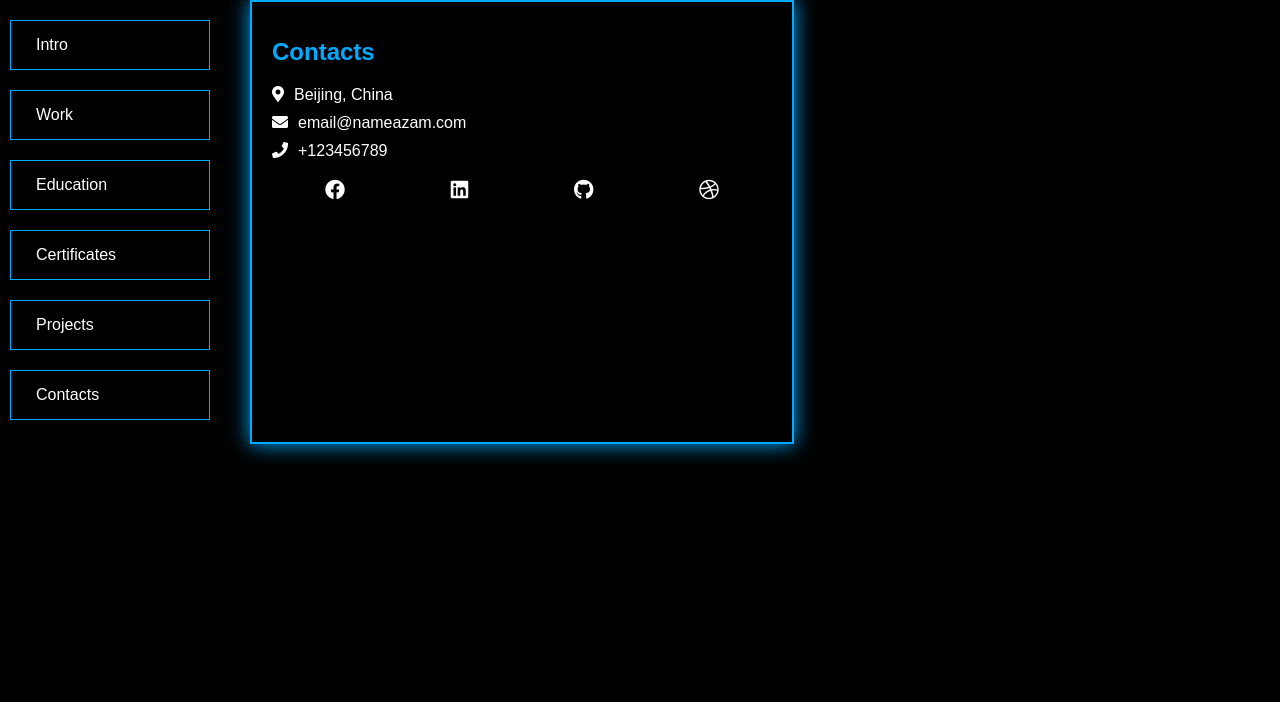
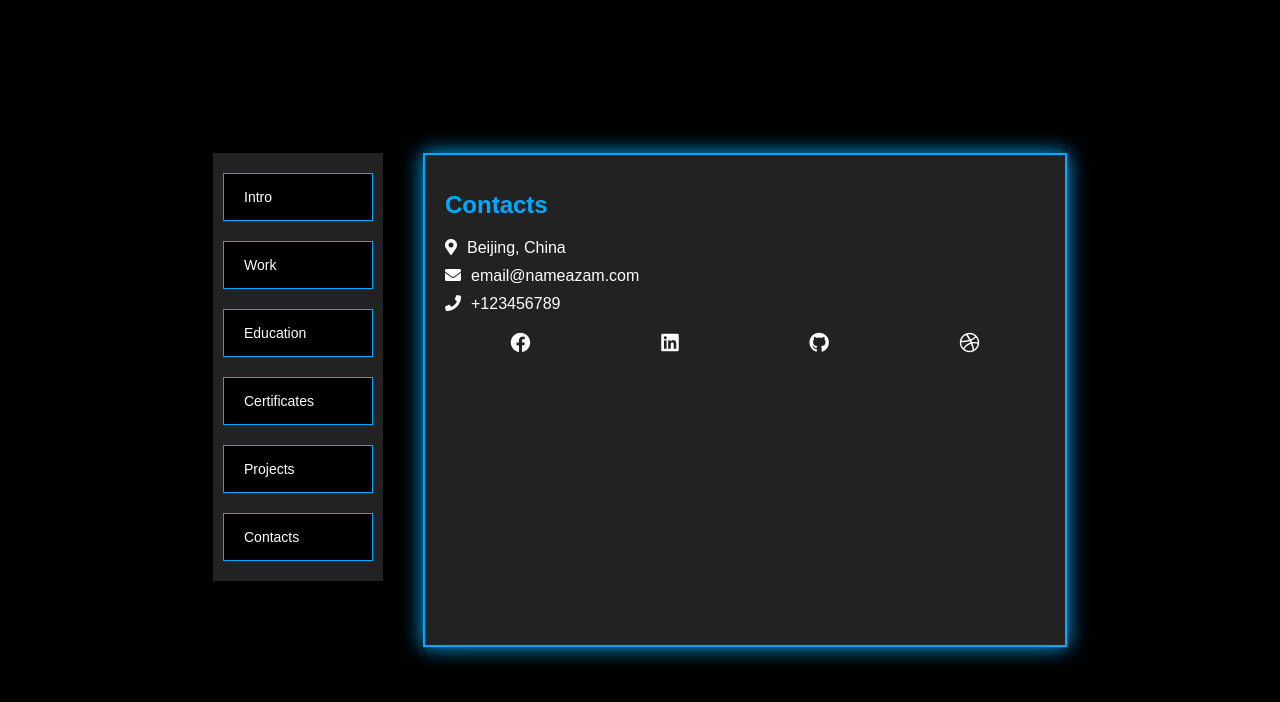
Before and after one commit to Kk893/portpolio, a plain HTML site: page index.html in a window 1280 px wide. Drawn offline with Linux system fonts and the light colour scheme.

Commit message:
Update index.html

```diff
--- a/index.html
+++ b/index.html
@@ -12,45 +12,46 @@
             color: white;
             display: flex;
             height: 100vh;
-            justify-content: flex-start; /* Aligns the content to the left */
-            align-items: flex-start; /* Aligns content to the top */
+            justify-content: center; /* Centers content horizontally */
+            align-items: center; /* Centers content vertically */
         }
         .container {
             display: flex;
-            width: 100%;
+            align-items: flex-start; /* Aligns items at the top */
+            justify-content: center; /* Centers content horizontally */
+            width: 80%; /* Makes the container responsive */
         }
         .sidebar {
             display: flex;
             flex-direction: column;
             margin-right: 20px;
             padding: 10px;
-            position: fixed; /* Keeps the sidebar fixed on the left */
-            left: 0;
-            top: 0;
+            width: 150px; /* Reduced width of the sidebar */
+            background-color: #222; /* Adding a background color to distinguish the sidebar */
         }
         .sidebar button {
             background-color: black;
             color: white;
             border: 1px solid #00aaff;
-            padding: 15px 25px;
+            padding: 15px 20px;
             margin: 10px 0;
             cursor: pointer;
             text-align: left;
-            font-size: 16px;
-            width: 200px; /* Adjust width for buttons */
+            font-size: 14px;
+            width: 100%; /* Make buttons fill the sidebar width */
         }
         .sidebar button:hover {
             background-color: #00aaff;
         }
         .content {
             position: relative;
-            width: 500px; /* Increased width */
-            height: 400px; /* Increased height */
+            width: 600px; /* Increased width of the content box */
+            height: 450px; /* Increased height of the content box */
             border: 2px solid #00aaff;
             padding: 20px;
             box-shadow: 0 0 20px #00aaff;
-            margin-left: 250px; /* Creates space for sidebar */
-            overflow-y: auto;
+            margin-left: 20px; /* Added margin for spacing between sidebar and content */
+            background-color: #222; /* Background for the content box */
         }
         .content h1 {
             color: #00aaff;
```
